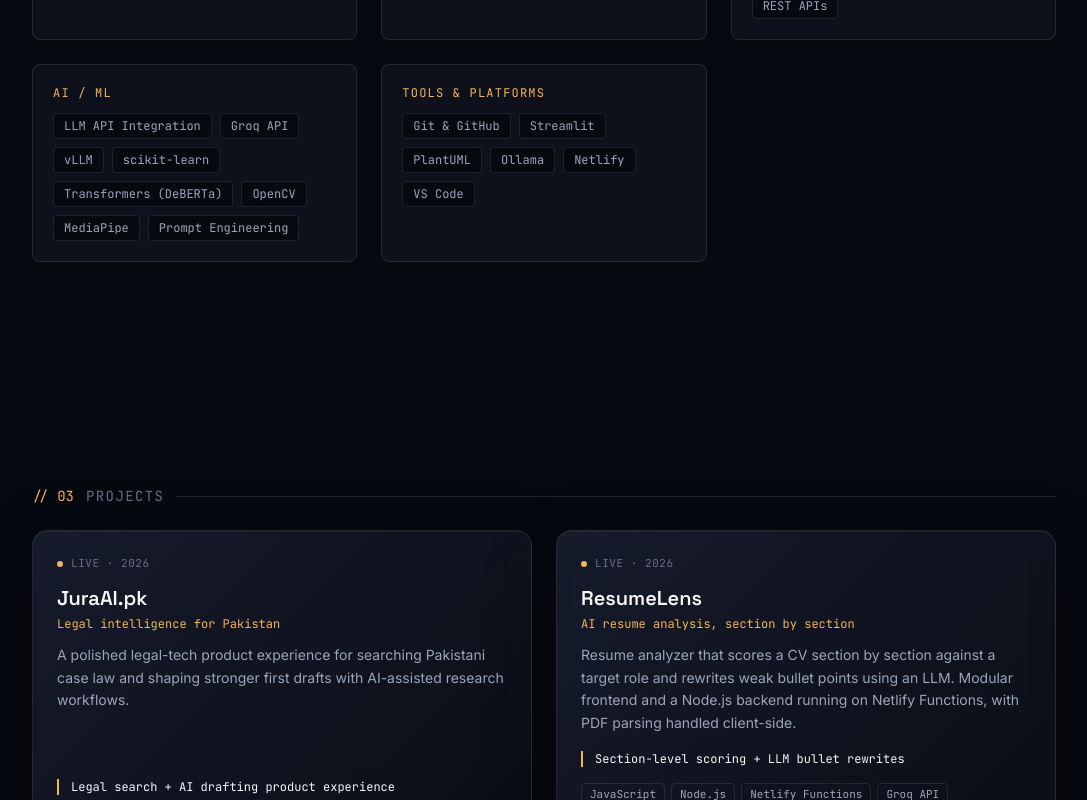
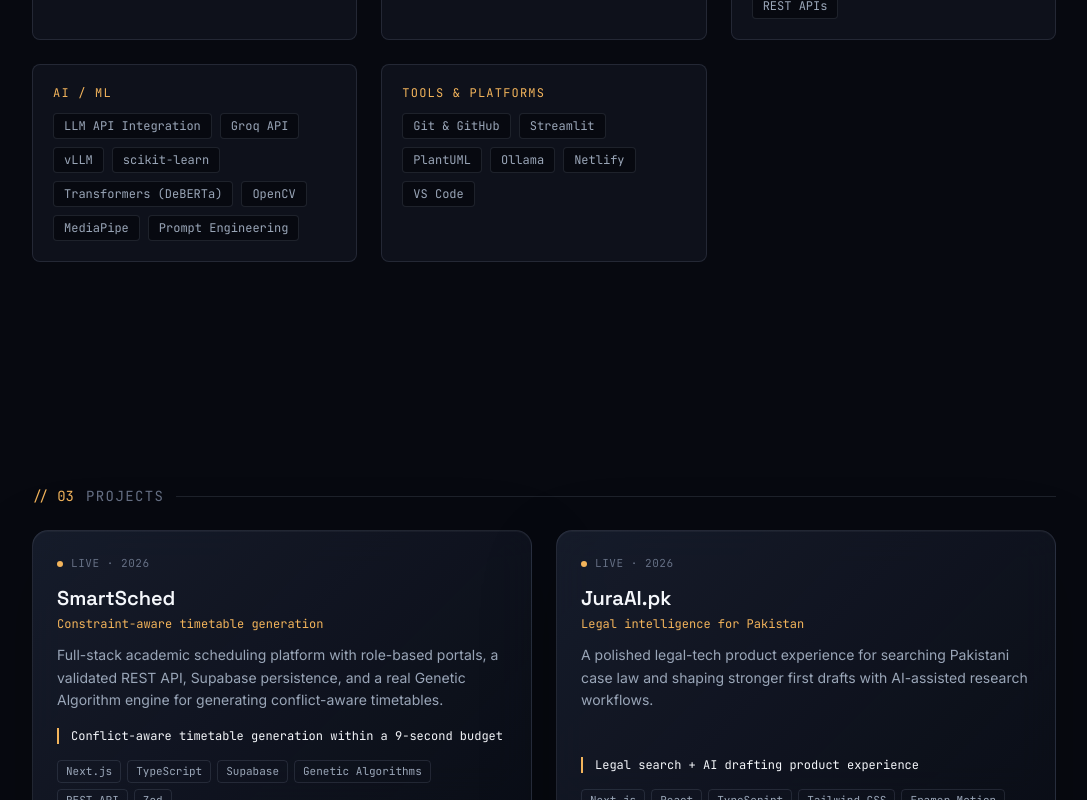
Before and after one commit to LostxSoul01/Jawad_Portfolio, a Next.js app: page / in a window 1280 px wide. Shown: the part 2000-2800 px from the top of the page, without its empty margins (96-1183 px from the left). Built offline with nearby package versions, Linux system fonts and the light colour scheme.

Commit message:
feat: add SmartSched as featured project

```diff
--- a/src/data/projects.ts
+++ b/src/data/projects.ts
@@ -16,6 +16,27 @@ export type Project = {
 // Fill in liveUrl / githubUrl for each project below.
 // status: "live" = deployed and linked, "code" = repo only, "private" = neither yet
 export const projects: Project[] = [
+  {
+    slug: "smartsched",
+    title: "SmartSched",
+    tagline: "Constraint-aware timetable generation",
+    description:
+      "Full-stack academic scheduling platform with role-based portals, a validated REST API, Supabase persistence, and a real Genetic Algorithm engine for generating conflict-aware timetables.",
+    highlights: [
+      "Admin, faculty, student, and program portals backed by a shared data model",
+      "Constraint-aware Genetic Algorithm with selection, crossover, mutation, and a bounded runtime budget",
+      "Hard constraints for teacher, room, and batch clashes, availability, lab blocks, and repeat courses",
+      "Zod validation, Supabase Row Level Security, authenticated admin mutations, and typed API routes",
+      "Offline stress and edge-case tests for realistic and infeasible scheduling datasets",
+    ],
+    tech: ["Next.js", "TypeScript", "Supabase", "Genetic Algorithms", "REST API", "Zod"],
+    metric: "Conflict-aware timetable generation within a 9-second budget",
+    liveUrl: "https://smartsched-final.vercel.app",
+    githubUrl: "https://github.com/jawadali001/smartsched-final",
+    status: "live",
+    year: "2026",
+    featured: true,
+  },
   {
     slug: "juraai-pk",
     title: "JuraAI.pk",
```
